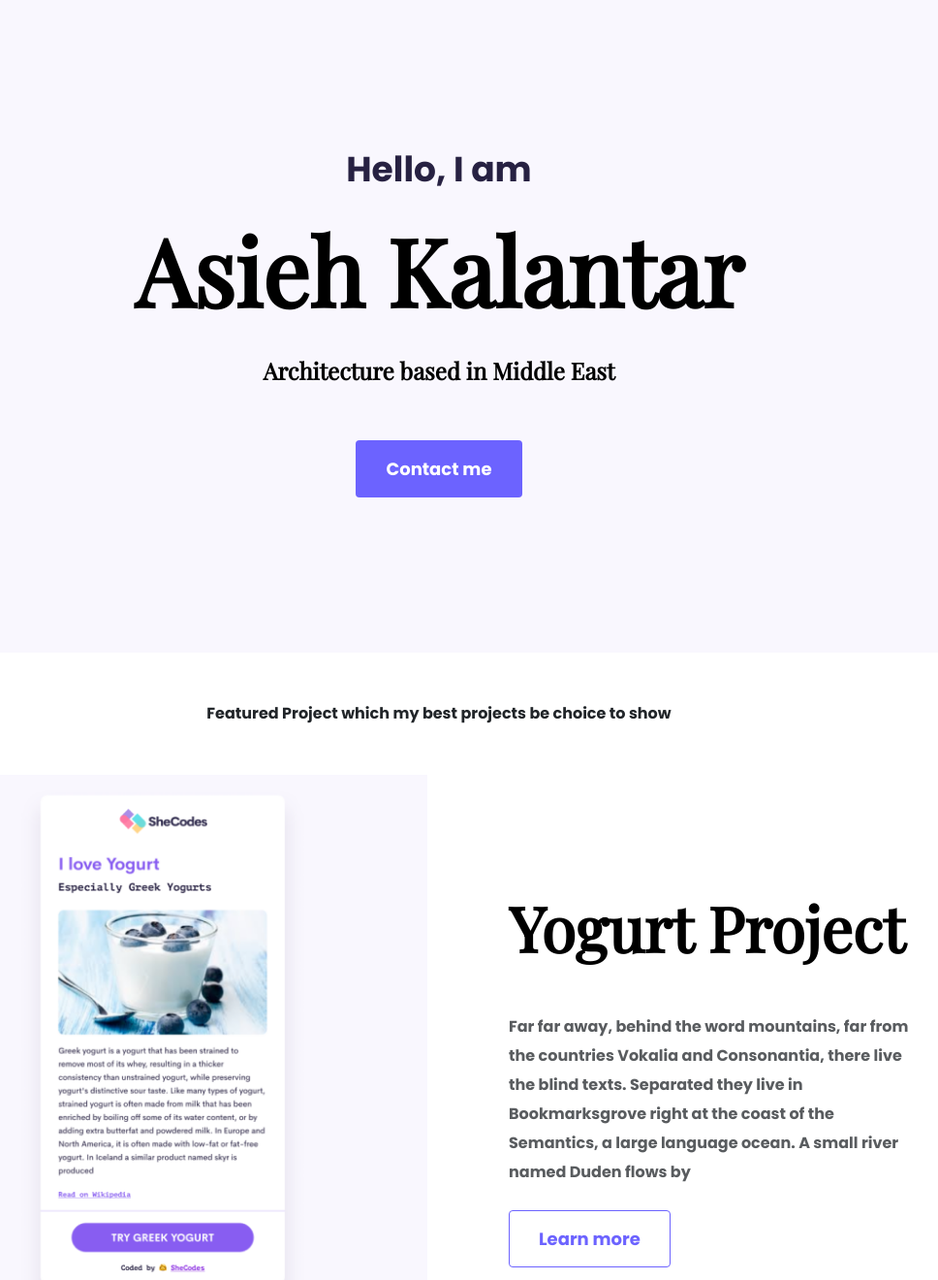
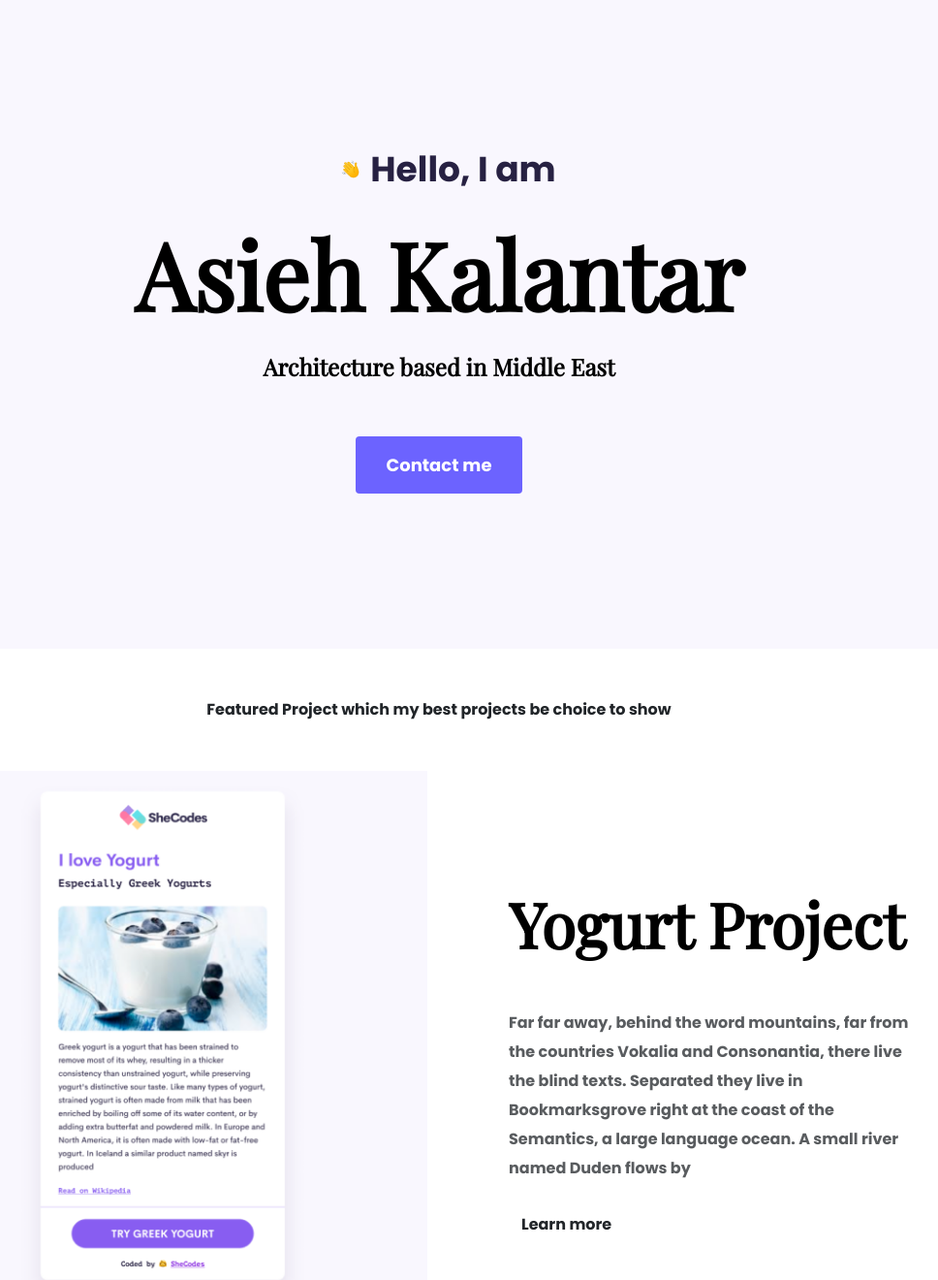
Before and after one commit to feri-ux/portfolio-project, a plain HTML site: page index.html in a window 1280 px wide. Shown: the top 1320 px of the page at 97% size, without its empty margins (187-1155 px from the left). Drawn offline with nearby package versions, Linux system fonts and the light colour scheme; a web font is replaced by a local one.

Commit message:
added hand pic

```diff
--- a/css/style.css
+++ b/css/style.css
@@ -17,6 +17,12 @@ body {
 
 h1,
 h2,
+h3 {
+  margin: 0;
+}
+
+h1,
+h2,
 h3,
 h4,
 h5,
@@ -30,6 +36,7 @@ h1 {
   font-size: 96px;
   font-weight: bold;
   line-height: 1.5;
+  margin-top: 0;
 }
 
 h2 {
@@ -65,17 +72,25 @@ p {
   padding: 15px 30px;
 }
 
-.btn-branding-outline {
-  color: var(--brandin-color);
-  border: 1px solid var(--brandin-color);
-  font-size: 18px;
-  border-radius: 4px;
-  line-height: 27px;
-  padding: 15px 30px;
+.btn:hover {
+  background: var(--brandin-color);
 }
 
 .project-decsiption {
   padding: 120px 60px;
+}
+
+.hero .hand-pic {
+  display: flex;
+  justify-content: center;
+  height: 50px;
+}
+
+.hero .hand {
+  position: relative;
+  top: -10px;
+  left: 5px;
+  transform: scale(0.4);
 }
 
 @media (max-width: 900px) {
--- a/index.html
+++ b/index.html
@@ -31,11 +31,15 @@
   </head>
   <body>
     <div class="hero">
-      <p class="mb-3">Hello, I am</p>
+      <div class="hand-pic">
+        <img src="images/hand.png" class="hand" alt="hand emoji" />
+        <p>Hello, I am</p>
+      </div>
+
       <h1>Asieh Kalantar</h1>
       <h2 class="mb-5">Architecture based in Middle East</h2>
       <div>
-        <a href="#" class="btn btn-branding">Contact me</a>
+        <a href="#" class="btn btn-branding btn-branding-outline">Contact me</a>
       </div>
     </div>
 
```
Also changed, not shown: images/hand.png (added).
